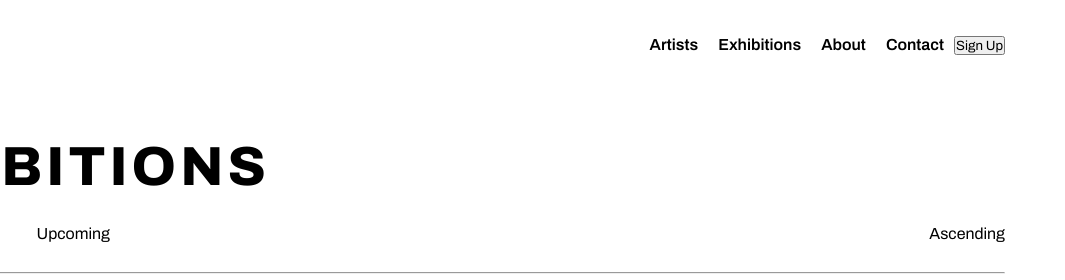
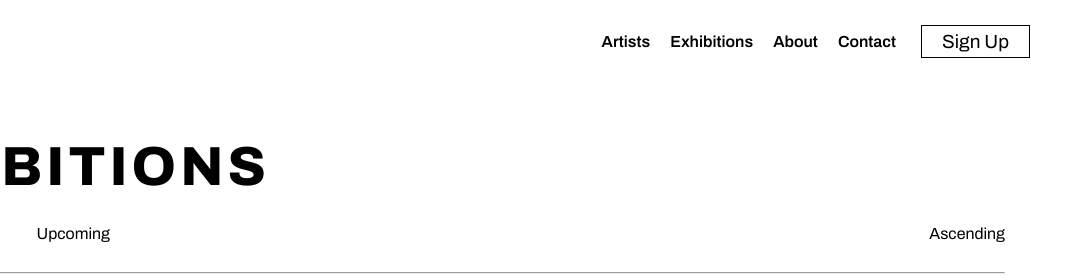
Before and after one commit to alexindevs/uliuwa, a website: page public/exhibitions.html in a window 1280 px wide. Shown: the top 280 px of the page, 215-1280 px from the left. Drawn offline with Linux system fonts and the light colour scheme.

Commit message:
little changes

```diff
--- a/public/css/about.css
+++ b/public/css/about.css
@@ -105,8 +105,8 @@ body {
 .explore {
   padding: 5px 20px;
   background: transparent;
-  border: 1px solid black;
-  color: black;
+  border: 1px solid white;
+  color: white;
   cursor: pointer;
   font-size: 19px;
   font-family: "Archivo";
@@ -127,7 +127,7 @@ body {
   left: 25%;
   z-index: -2500;
   transition: 0.5s ease-out;
-  background-color: black;
+  background-color: white;
 }
 .explore::before, .explore::before {
   top: -50%;
@@ -141,7 +141,7 @@ body {
   transform: skew(45deg) translate(-50%, -50%);
 }
 .explore:hover, .explore:hover {
-  color: white;
+  color: black;
 }
 
 @media screen and (max-width: 768px) {
--- a/public/css/exhibitions.css
+++ b/public/css/exhibitions.css
@@ -98,6 +98,11 @@ body {
   transform: translateY(-0.8rem) rotate(-45deg);
   width: 2rem;
 }
+.navbar button{
+  margin-top: -8px;
+  margin-left: 15px;
+  margin-right: -25px;
+}
 
 @media screen and (max-width: 768px) {
   .navbar {
@@ -123,6 +128,14 @@ body {
   }
   .navbar .navlist li {
     color: white;
+    font-size: 25px;
+  }
+  .navbar .navlist li:hover {
+    font-size: 29px;
+  }
+  .explore{
+    width: 150px;
+    height: 50px;
   }
   .navbar .navlist.active {
     bottom: 0;
@@ -137,6 +150,48 @@ body {
   .navbar .hamburger.active .line {
     background-color: #fff;
   }
+}
+
+.explore {
+  padding: 5px 20px;
+  background: transparent;
+  border: 1px solid black;
+  color: black;
+  cursor: pointer;
+  font-size: 19px;
+  font-family: "Archivo";
+  display: block;
+  position: relative;
+  overflow: hidden;
+  margin: 0 auto;
+  transition: all 0.5s;
+}
+.explore::before, .explore::after {
+  content: "";
+  display: block;
+  height: 100%;
+  width: 100%;
+  transform: skew(90deg) translate(-50%, -50%);
+  position: absolute;
+  inset: 50%;
+  left: 25%;
+  z-index: -2500;
+  transition: 0.5s ease-out;
+  background-color: black;
+}
+.explore::before, .explore::before {
+  top: -50%;
+  left: -25%;
+  transform: skew(90deg) rotate(180deg) translate(-50%, -50%);
+}
+.explore:hover::before, .explore:hover::before {
+  transform: skew(45deg) rotate(180deg) translate(-50%, -50%);
+}
+.explore:hover::after, .explore:hover::after {
+  transform: skew(45deg) translate(-50%, -50%);
+}
+.explore:hover, .explore:hover {
+  color: white;
 }
 
 #register {
```
